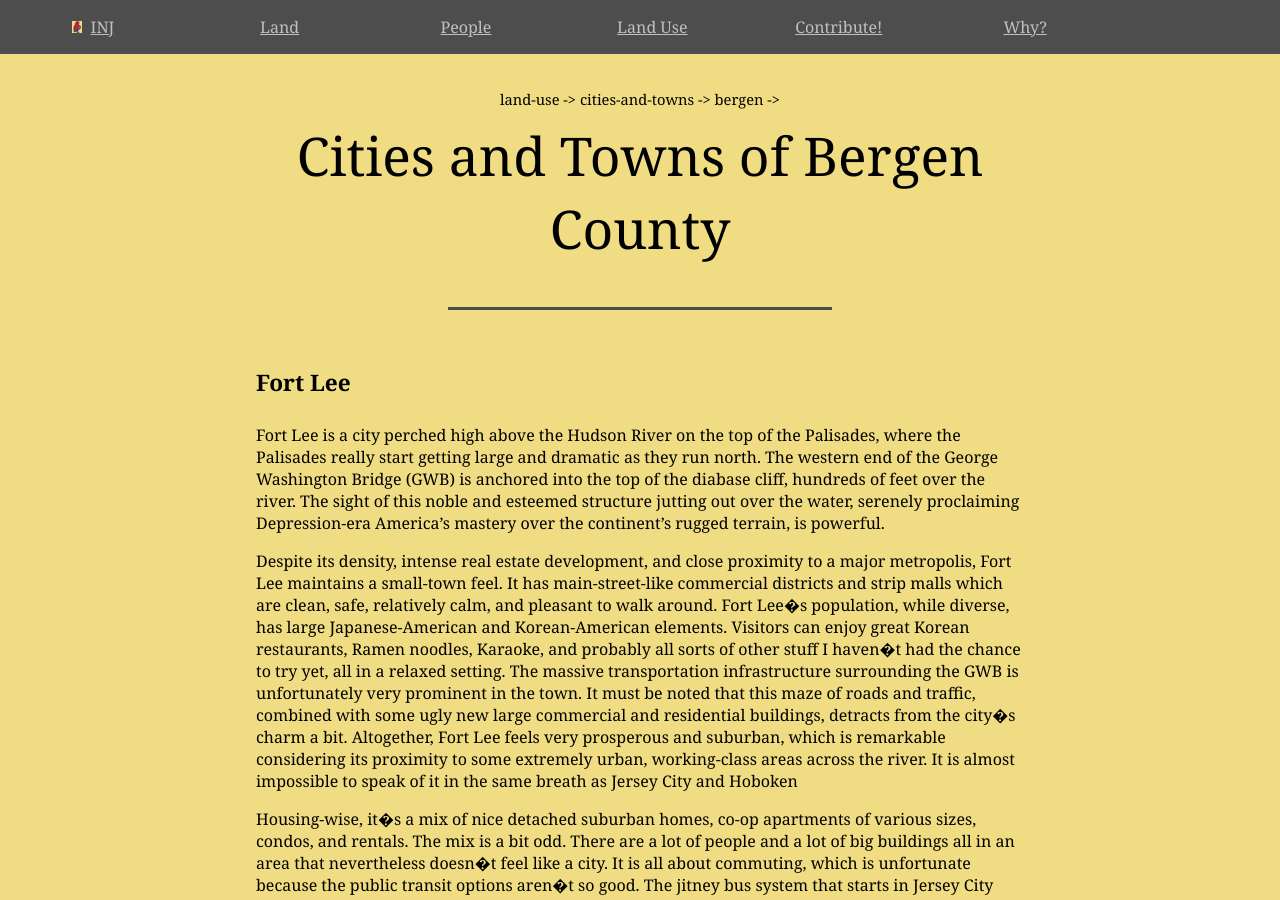
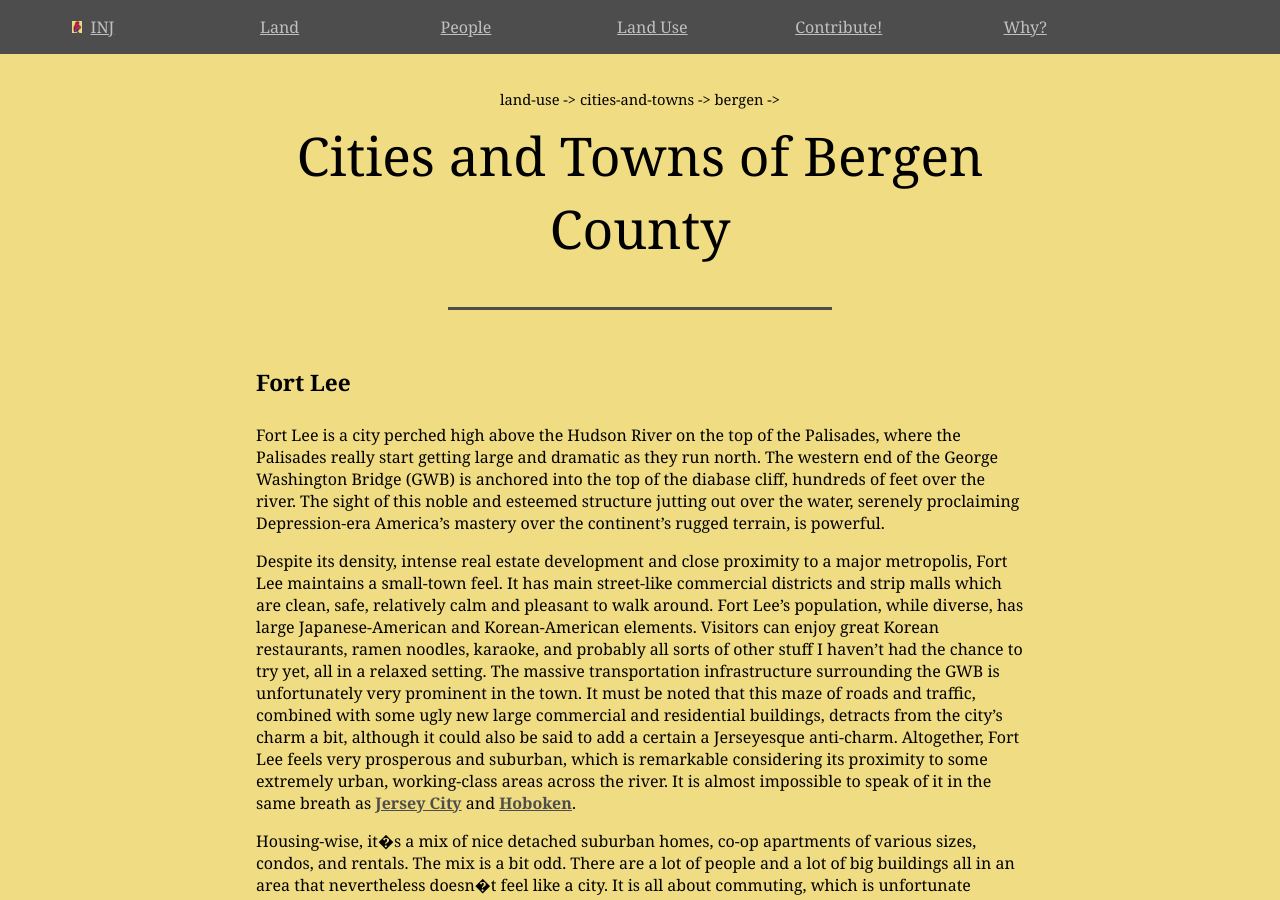
Before and after one commit to jonfried/oakafee.github.io, a Jekyll site: the page built from _posts/2016-09-09-bergen-cities-towns.md, in a window 1280 px wide and 900 px high. Built offline with Jekyll 4.4.1, drawn with Linux system fonts in a browser that asks for light colours.

Commit message:
Update 2016-09-09-bergen-cities-towns.md
2nd paragraph copy edits, links added.

```diff
--- a/_posts/2016-09-09-bergen-cities-towns.md
+++ b/_posts/2016-09-09-bergen-cities-towns.md
@@ -12,7 +12,7 @@ category-name: bergen-cities-towns
 
 Fort Lee is a city perched high above the Hudson River on the top of the Palisades, where the Palisades really start getting large and dramatic as they run north. The western end of the George Washington Bridge (GWB) is anchored into the top of the diabase cliff, hundreds of feet over the river. The sight of this noble and esteemed structure jutting out over the water, serenely proclaiming Depression-era America's mastery over the continent's rugged terrain, is powerful.
 
-Despite its density, intense real estate development, and close proximity to a major metropolis, Fort Lee maintains a small-town feel. It has main-street-like commercial districts and strip malls which are clean, safe, relatively calm, and pleasant to walk around. Fort Lee�s population, while diverse, has large Japanese-American and Korean-American elements. Visitors can enjoy great Korean restaurants, Ramen noodles, Karaoke, and probably all sorts of other stuff I haven�t had the chance to try yet, all in a relaxed setting. The massive transportation infrastructure surrounding the GWB is unfortunately very prominent in the town. It must be noted that this maze of roads and traffic, combined with some ugly new large commercial and residential buildings, detracts from the city�s charm a bit. Altogether, Fort Lee feels very prosperous and suburban, which is remarkable considering its proximity to some extremely urban, working-class areas across the river. It is almost impossible to speak of it in the same breath as Jersey City and Hoboken
+Despite its density, intense real estate development and close proximity to a major metropolis, Fort Lee maintains a small-town feel. It has main street-like commercial districts and strip malls which are clean, safe, relatively calm and pleasant to walk around. Fort Lee's population, while diverse, has large Japanese-American and Korean-American elements. Visitors can enjoy great Korean restaurants, ramen noodles, karaoke, and probably all sorts of other stuff I haven't had the chance to try yet, all in a relaxed setting. The massive transportation infrastructure surrounding the GWB is unfortunately very prominent in the town. It must be noted that this maze of roads and traffic, combined with some ugly new large commercial and residential buildings, detracts from the city's charm a bit, although it could also be said to add a certain a Jerseyesque anti-charm. Altogether, Fort Lee feels very prosperous and suburban, which is remarkable considering its proximity to some extremely urban, working-class areas across the river. It is almost impossible to speak of it in the same breath as <a href="http://interpretation-of-nj.com/land-use/cities-and-towns/urban-core/hudson-county/jersey-city.html">Jersey City</a> and <a href="http://interpretation-of-nj.com/land-use/cities-and-towns/hudson-county/hoboken.html">Hoboken</a>.
 
 Housing-wise, it�s a mix of nice detached suburban homes, co-op apartments of various sizes, condos, and rentals. The mix is a bit odd. There are a lot of people and a lot of big buildings all in an area that nevertheless doesn�t feel like a city. It is all about commuting, which is unfortunate because the public transit options aren�t so good. The jitney bus system that starts in Jersey City and goes up the Palisades does cross the GWB, but traffic can be nightmarish. The bridge is just wide enough to make walking across impractical, except recreationally. There is an NJ Transit bus through the Lincoln Tunnel, but that can�t be fun, considering how many towns you have to pass through between Fort Lee and Weehawken. I feel bad for the people I know who have lived in Fort Lee and tried to live urban lifestyles, because it always seemed like a major hastle. Though your rent money goes almost absurdly far in Fort Lee, compared to the neighboring city.
 
```
